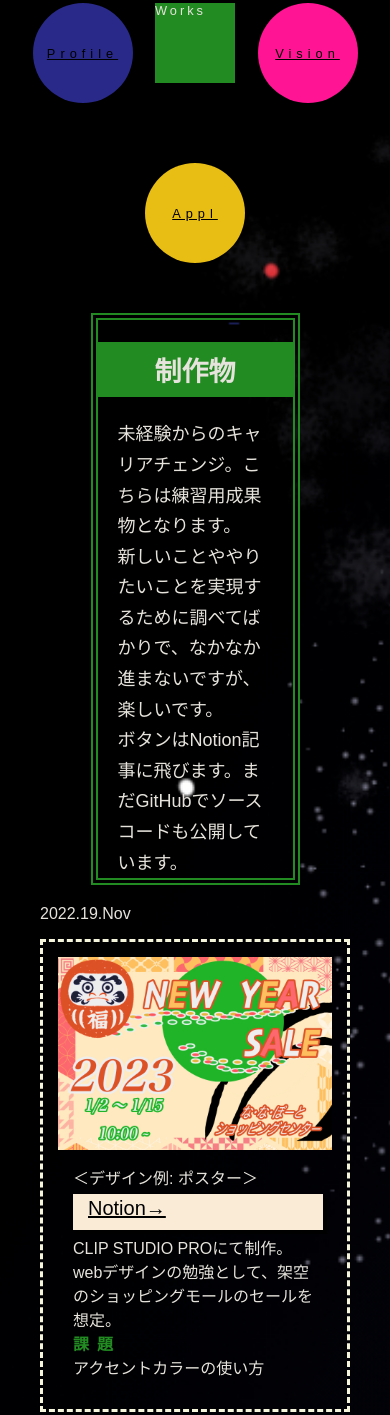
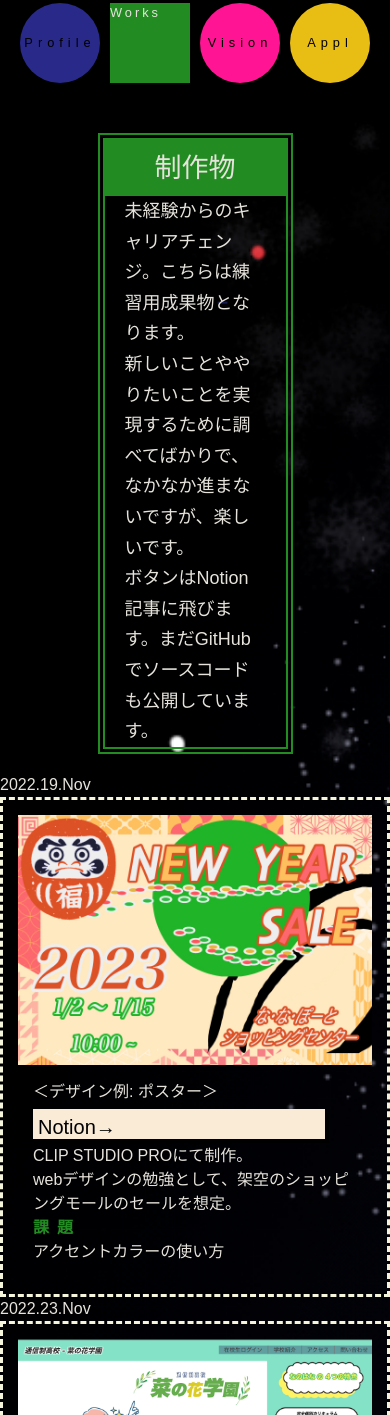
Before and after one commit to 7noha7/time, a plain HTML site: page works.html in a window 390 px wide. Shown: the part 103-1518 px from the top of the page. Drawn offline with Linux system fonts and the light colour scheme.

Commit message:
size-fit

```diff
--- a/css/mystyle.css
+++ b/css/mystyle.css
@@ -145,8 +145,8 @@ main img:hover {
 .circle {
   border-radius: 50%;
   margin : 30px 0;
-  width: 150px;
-  height: 150px;
+  width: 100px;
+  height: 100px;
   font-size: 24px;
   display: flex;
   justify-content: center;
@@ -172,6 +172,8 @@ main img:hover {
 section {
   display: flex;
   justify-content: space-around;
+  flex-wrap: wrap;
+  gap: 20px;
 }
 
 .green {
@@ -327,9 +329,9 @@ figure img {
 }
 ul .link {
   border-radius: 0px;
-  width: 90px;
+  width: 95px;
   height: 30px;
-  padding:3px 15px;
+  padding:3px 5px;
   margin-bottom: 5px;
   box-shadow: 4px 4px #000;
 }
@@ -463,8 +465,8 @@ iframe {
   height: auto;
 }
 .circle {
-  width: 100px;
-  height: 100px;
+  width: 80px;
+  height: 80px;
   font-size: 16px;
 }
 
--- a/works.html
+++ b/works.html
@@ -3,6 +3,7 @@
 <head>
 <meta charaset="utf-8">
 <title>nonoohana:time/制作物</title>
+<link rel="stylesheet" href="dist/output.css">
 <link rel="stylesheet" href="css/mystyle.css">
 <meta name="viewport" content="width=device-width">
 </head>
```
Also changed, not shown: appl.html (+1 -0 lines), profile.html (+4 -4 lines), vision.html (+1 -0 lines).
